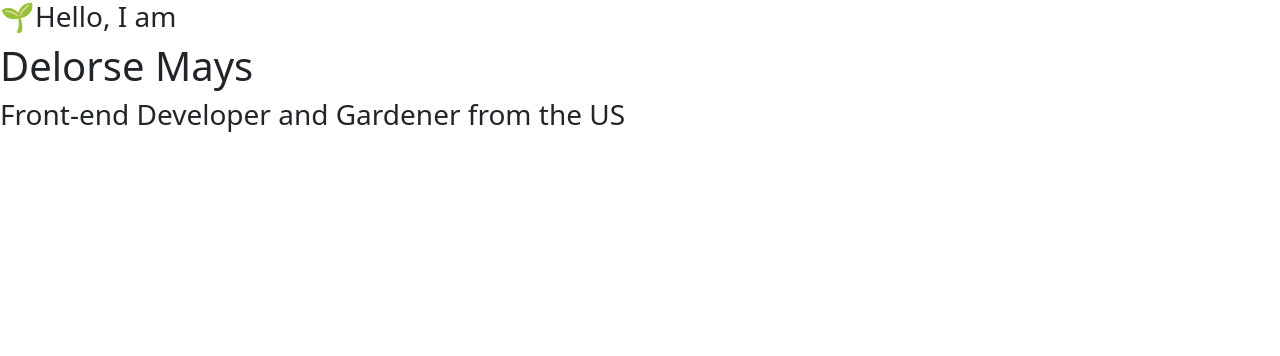
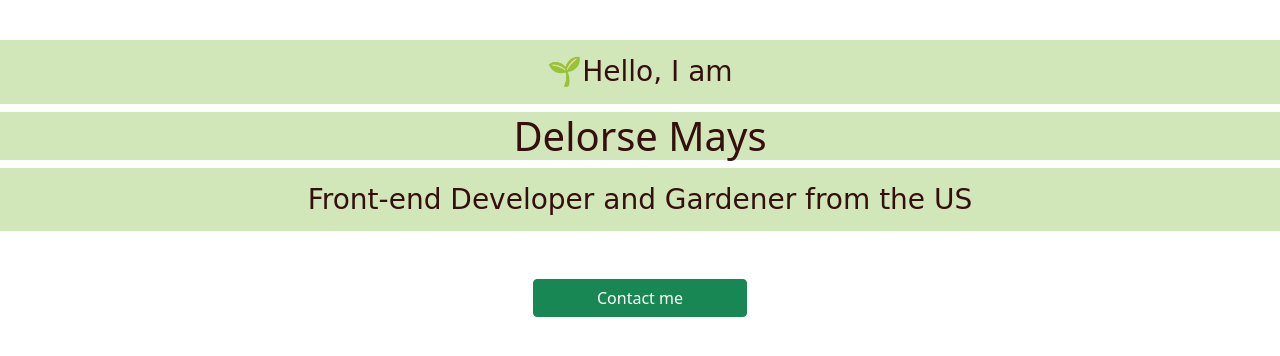
Before and after one commit to dmprosper/week4-project, a plain HTML site: page index.html in a window 1280 px wide. Drawn offline with nearby package versions, Linux system fonts and the light colour scheme; a web font is replaced by a local one.

Commit message:
Added style to h1,h2, button and background color

```diff
--- a/index.html
+++ b/index.html
@@ -13,26 +13,36 @@
     <script
       src="https://cdn.jsdelivr.net/npm/bootstrap@5.0.2/dist/js/bootstrap.bundle.min.js"
       integrity="sha384-MrcW6ZMFYlzcLA8Nl+NtUVF0sA7MsXsP1UyJoMp4YLEuNSfAP+JcXn/tWtIaxVXM"
-      crossorigin="anonymous"
-    ></script>
+      crossorigin="anonymous">
+    </script>
     <link rel="preconnect" href="https://fonts.googleapis.com" />
     <link rel="preconnect" href="https://fonts.gstatic.com" crossorigin />
-    <link
-      href="https://fonts.googleapis.com/css2?family=Redressed&family=Roboto:ital@1&display=swap"
+    <link href="https://fonts.googleapis.com/css2?family=Redressed&family=Roboto:ital@1&display=swap"
       rel="stylesheet"
-    />
-    <script
+    /><script
       src="https://kit.fontawesome.com/31a51e9d23.js"
       crossorigin="anonymous"
     ></script>
-    <link rel="stylesheet” href=”style.css"/>
+    <link rel="stylesheet" href="src/style.css" />
+
+
 
     <title>Week 4 project</title>
   </head>
   <body>
+    <div class="hero">
+    </div>
     <h3>🌱Hello, I am</h3>
     <h1>Delorse Mays</h1>
-    <h3>Front-end Developer and Gardener from the US</h3>
+    <h3 class="mb-5">Front-end Developer and Gardener from the US
+    </h3>
+   <div class="d-grid gap-2 col-2 mx-auto">
+  <button type="button" class="btn btn-success">Contact me</button>
+
+</div>
+
+</div>
+
 
   </body>
 </html>
--- /dev/null
+++ b/src/style.css
@@ -0,0 +1,29 @@
+:root {
+    --heading-font-family: 'Redressed', cursive;
+    --default-font-family: 'Roboto', sans-serif;
+    --primary-color: rgb(210, 231, 185);
+    --secondary-color: rgb(109, 109, 204);
+
+
+}
+
+
+h1, h3 {
+
+    text-align: center;
+    color: rgb(53, 14, 14);
+    background-color: var(--primary-color);
+
+}
+
+h3 {
+    padding: 15px 5px;
+    font-family: var(--heading-font-family);
+ }
+
+ .hero {
+     padding: 20px 20px;
+ }
+.btn btn-primary {
+    background-color: green;
+   }
--- a/style.css
+++ /dev/null
@@ -1,2 +0,0 @@
-/*font-family: 'Redressed', cursive;
-/*font-family: 'Roboto', sans-serif;
```
